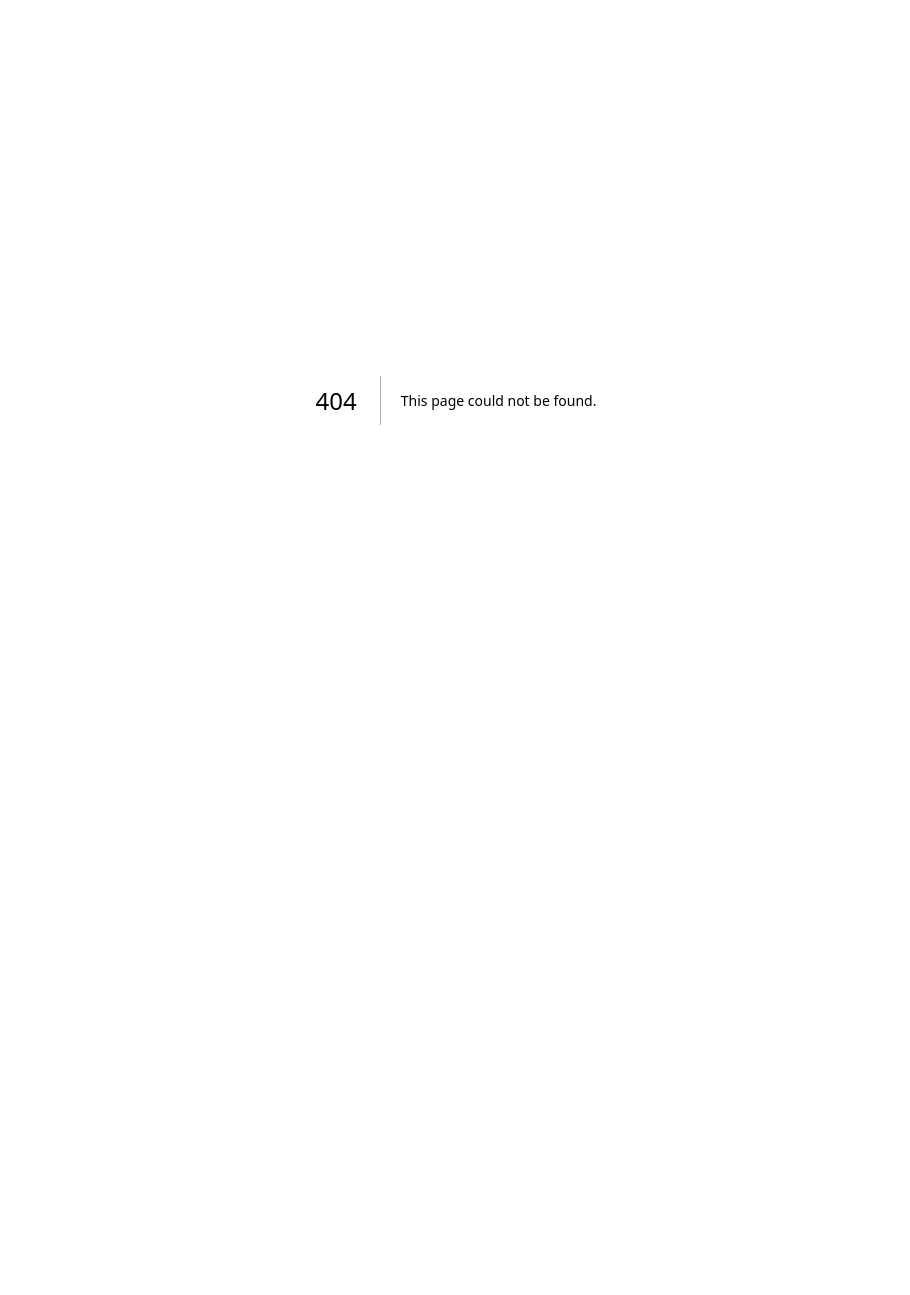
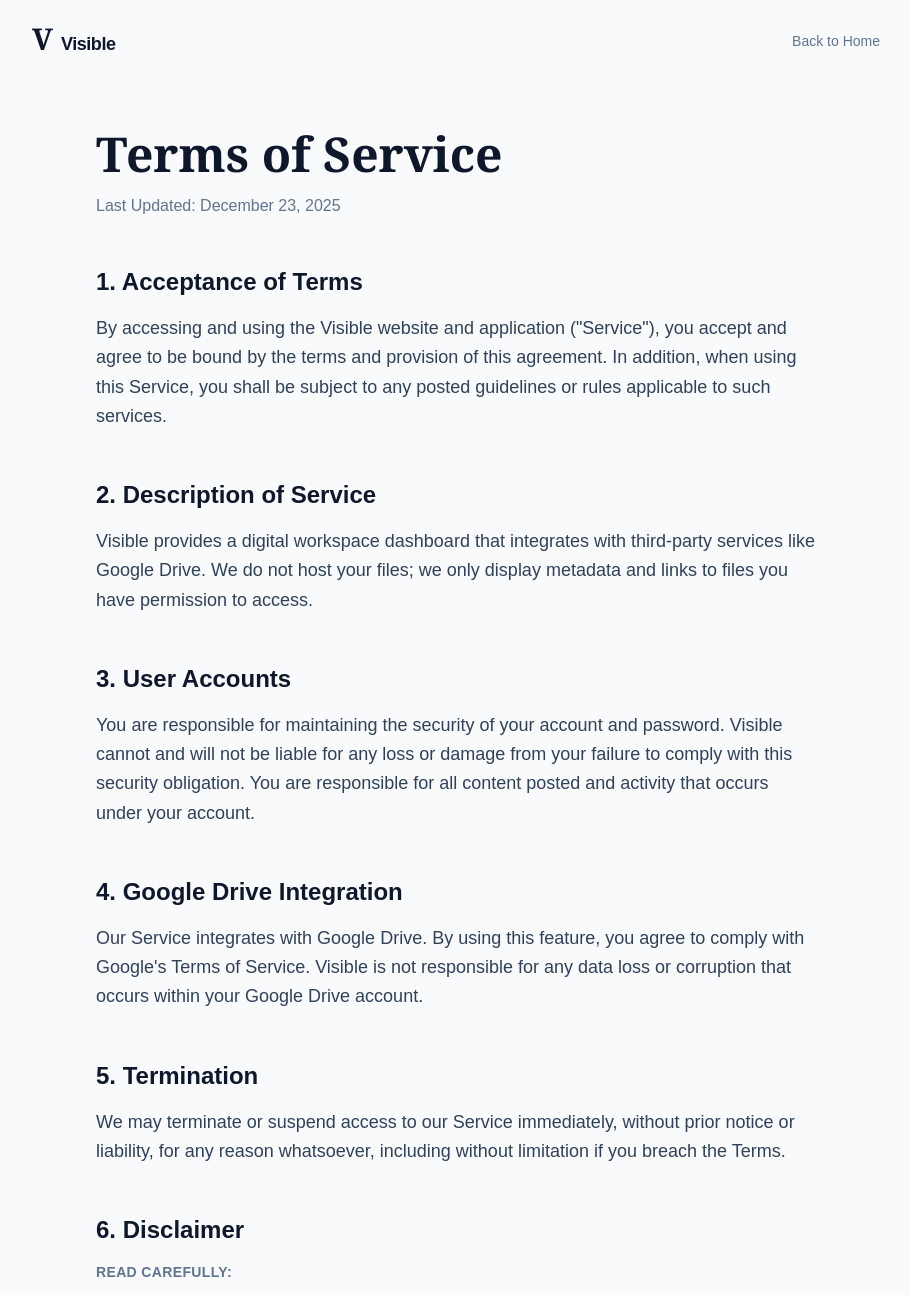
Before and after one commit to paulpriddy05-dot/visible-app, a Next.js app: page /terms in a window 1280 px wide. Before the commit this address had no page. Shown: the top 1295 px of the page, without its empty margins (184-1094 px from the left). Before the commit the page ends 800 px from the top, so only its background shows below. Built offline with nearby package versions, Linux system fonts and the light colour scheme.

Commit message:
privacy and terms pages

```diff
--- /dev/null
+++ b/app/privacy/page.tsx
@@ -0,0 +1,87 @@
+import Link from "next/link";
+import { Metadata } from "next";
+
+export const metadata: Metadata = {
+  title: "Privacy Policy | Visible",
+  description: "How we handle your data.",
+};
+
+export default function PrivacyPage() {
+  return (
+    <div className="min-h-screen bg-slate-50 dark:bg-zinc-950 text-slate-900 dark:text-zinc-100 transition-colors duration-300 font-sans">
+
+      {/* Navigation */}
+      <nav className="flex items-center justify-between px-6 py-6 max-w-4xl mx-auto">
+        <Link href="/" className="flex items-baseline gap-2 group">
+          <span className="font-serif text-3xl font-bold leading-none">V</span>
+          <span className="text-lg font-bold tracking-tight">Visible</span>
+        </Link>
+        <Link href="/" className="text-sm font-medium text-slate-500 hover:text-slate-900 dark:text-zinc-400 dark:hover:text-zinc-100 transition-colors">Back to Home</Link>
+      </nav>
+
+      <main className="max-w-3xl mx-auto px-6 py-12">
+        <h1 className="font-serif text-4xl md:text-5xl font-bold mb-4">Privacy Policy</h1>
+        <p className="text-slate-500 dark:text-zinc-400 mb-12">Last Updated: December 23, 2025</p>
+
+        <div className="space-y-12 text-lg leading-relaxed text-slate-700 dark:text-zinc-300">
+
+          <section>
+            <h2 className="text-2xl font-bold text-slate-900 dark:text-zinc-100 mb-4">1. Introduction</h2>
+            <p>
+              Visible ("we", "our", or "us") operates the website https://usevisible.app (the "Service"). This page informs you of our policies regarding the collection, use, and disclosure of personal data when you use our Service and the choices you have associated with that data.
+            </p>
+          </section>
+
+          <section>
+            <h2 className="text-2xl font-bold text-slate-900 dark:text-zinc-100 mb-4">2. Data We Collect</h2>
+            <p className="mb-4">We collect several different types of information for various purposes to provide and improve our Service to you:</p>
+            <ul className="list-disc pl-6 space-y-2">
+              <li><strong>Account Data:</strong> When you sign up, we collect your email address and name via our authentication provider (Supabase).</li>
+              <li><strong>Google Drive Data:</strong> To provide our core functionality, we request access to your Google Drive metadata (file names, IDs, types, and organization).</li>
+            </ul>
+          </section>
+
+          <section className="bg-blue-50 dark:bg-blue-900/20 p-6 rounded-2xl border border-blue-100 dark:border-blue-800">
+            <h2 className="text-2xl font-bold text-slate-900 dark:text-zinc-100 mb-4">3. Google User Data (Limited Use Policy)</h2>
+            <p className="mb-4">
+              Visible's use and transfer to any other app of information received from Google APIs will adhere to <a href="https://developers.google.com/terms/api-services-user-data-policy" target="_blank" rel="noreferrer" className="text-blue-600 dark:text-blue-400 hover:underline">Google API Services User Data Policy</a>, including the Limited Use requirements.
+            </p>
+            <p>Specifically:</p>
+            <ul className="list-disc pl-6 space-y-2 mt-2">
+              <li>We only access Google Drive files that you explicitly select or organize within our dashboard.</li>
+              <li>We do <strong>not</strong> use your Google Workspace data for advertisements.</li>
+              <li>We do <strong>not</strong> allow humans to read your data unless we have your affirmative agreement for specific messages, doing so is necessary for security purposes, or to comply with applicable law.</li>
+            </ul>
+          </section>
+
+          <section>
+            <h2 className="text-2xl font-bold text-slate-900 dark:text-zinc-100 mb-4">4. How We Use Your Data</h2>
+            <p>We use the collected data for the following purposes:</p>
+            <ul className="list-disc pl-6 space-y-2 mt-2">
+              <li>To provide and maintain the Service (e.g., displaying your files in a dashboard layout).</li>
+              <li>To notify you about changes to our Service.</li>
+              <li>To allow you to participate in interactive features when you choose to do so.</li>
+              <li>To provide customer support.</li>
+            </ul>
+          </section>
+
+          <section>
+            <h2 className="text-2xl font-bold text-slate-900 dark:text-zinc-100 mb-4">5. Data Retention</h2>
+            <p>
+              We will retain your Personal Data only for as long as is necessary for the purposes set out in this Privacy Policy. You can request the deletion of your account and all associated data at any time by contacting us.
+            </p>
+          </section>
+
+          <section>
+            <h2 className="text-2xl font-bold text-slate-900 dark:text-zinc-100 mb-4">6. Contact Us</h2>
+            <p>
+              If you have any questions about this Privacy Policy, please contact us at:<br/>
+              <a href="mailto:hello@usevisible.app" className="text-blue-600 dark:text-blue-400 hover:underline">hello@usevisible.app</a>
+            </p>
+          </section>
+
+        </div>
+      </main>
+    </div>
+  );
+}
--- /dev/null
+++ b/app/terms/page.tsx
@@ -0,0 +1,82 @@
+import Link from "next/link";
+import { Metadata } from "next";
+
+export const metadata: Metadata = {
+  title: "Terms of Service | Visible",
+  description: "Rules for using Visible.",
+};
+
+export default function TermsPage() {
+  return (
+    <div className="min-h-screen bg-slate-50 dark:bg-zinc-950 text-slate-900 dark:text-zinc-100 transition-colors duration-300 font-sans">
+
+      {/* Navigation */}
+      <nav className="flex items-center justify-between px-6 py-6 max-w-4xl mx-auto">
+        <Link href="/" className="flex items-baseline gap-2 group">
+          <span className="font-serif text-3xl font-bold leading-none">V</span>
+          <span className="text-lg font-bold tracking-tight">Visible</span>
+        </Link>
+        <Link href="/" className="text-sm font-medium text-slate-500 hover:text-slate-900 dark:text-zinc-400 dark:hover:text-zinc-100 transition-colors">Back to Home</Link>
+      </nav>
+
+      <main className="max-w-3xl mx-auto px-6 py-12">
+        <h1 className="font-serif text-4xl md:text-5xl font-bold mb-4">Terms of Service</h1>
+        <p className="text-slate-500 dark:text-zinc-400 mb-12">Last Updated: December 23, 2025</p>
+
+        <div className="space-y-12 text-lg leading-relaxed text-slate-700 dark:text-zinc-300">
+
+          <section>
+            <h2 className="text-2xl font-bold text-slate-900 dark:text-zinc-100 mb-4">1. Acceptance of Terms</h2>
+            <p>
+              By accessing and using the Visible website and application ("Service"), you accept and agree to be bound by the terms and provision of this agreement. In addition, when using this Service, you shall be subject to any posted guidelines or rules applicable to such services.
+            </p>
+          </section>
+
+          <section>
+            <h2 className="text-2xl font-bold text-slate-900 dark:text-zinc-100 mb-4">2. Description of Service</h2>
+            <p>
+              Visible provides a digital workspace dashboard that integrates with third-party services like Google Drive. We do not host your files; we only display metadata and links to files you have permission to access.
+            </p>
+          </section>
+
+          <section>
+            <h2 className="text-2xl font-bold text-slate-900 dark:text-zinc-100 mb-4">3. User Accounts</h2>
+            <p>
+              You are responsible for maintaining the security of your account and password. Visible cannot and will not be liable for any loss or damage from your failure to comply with this security obligation. You are responsible for all content posted and activity that occurs under your account.
+            </p>
+          </section>
+
+          <section>
+            <h2 className="text-2xl font-bold text-slate-900 dark:text-zinc-100 mb-4">4. Google Drive Integration</h2>
+            <p>
+              Our Service integrates with Google Drive. By using this feature, you agree to comply with Google's Terms of Service. Visible is not responsible for any data loss or corruption that occurs within your Google Drive account.
+            </p>
+          </section>
+
+          <section>
+            <h2 className="text-2xl font-bold text-slate-900 dark:text-zinc-100 mb-4">5. Termination</h2>
+            <p>
+              We may terminate or suspend access to our Service immediately, without prior notice or liability, for any reason whatsoever, including without limitation if you breach the Terms.
+            </p>
+          </section>
+
+          <section>
+            <h2 className="text-2xl font-bold text-slate-900 dark:text-zinc-100 mb-4">6. Disclaimer</h2>
+            <p className="uppercase text-sm tracking-wide font-bold mb-2 text-slate-500 dark:text-zinc-500">Read carefully:</p>
+            <p>
+              The Service is provided on an "AS IS" and "AS AVAILABLE" basis. Visible expressly disclaims all warranties of any kind, whether express or implied, including, but not limited to, the implied warranties of merchantability, fitness for a particular purpose, non-infringement, or course of performance.
+            </p>
+          </section>
+
+          <section>
+            <h2 className="text-2xl font-bold text-slate-900 dark:text-zinc-100 mb-4">7. Contact Information</h2>
+            <p>
+              If you have any questions about these Terms, please contact us at <a href="mailto:hello@usevisible.app" className="text-blue-600 dark:text-blue-400 hover:underline">hello@usevisible.app</a>.
+            </p>
+          </section>
+
+        </div>
+      </main>
+    </div>
+  );
+}
```
